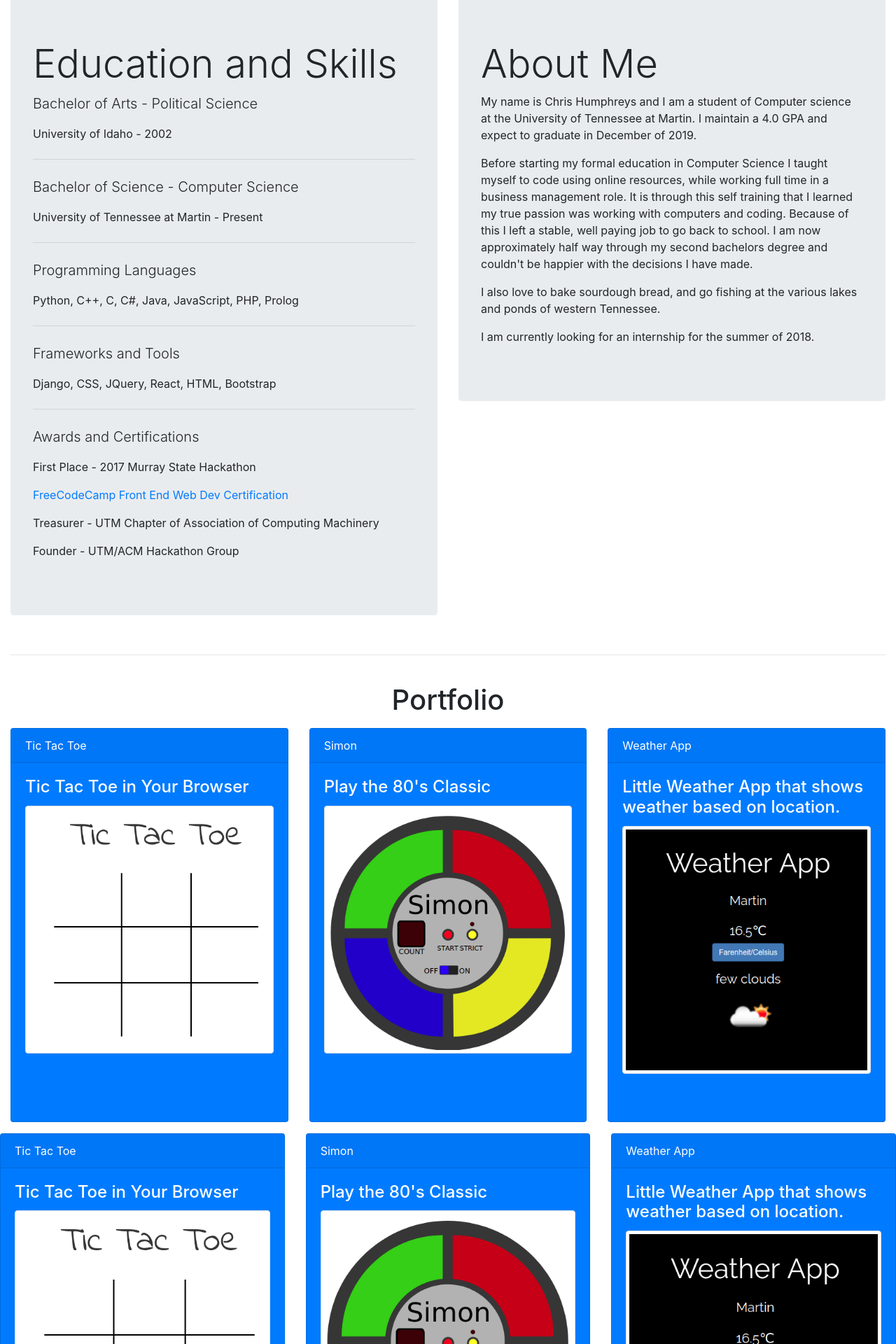
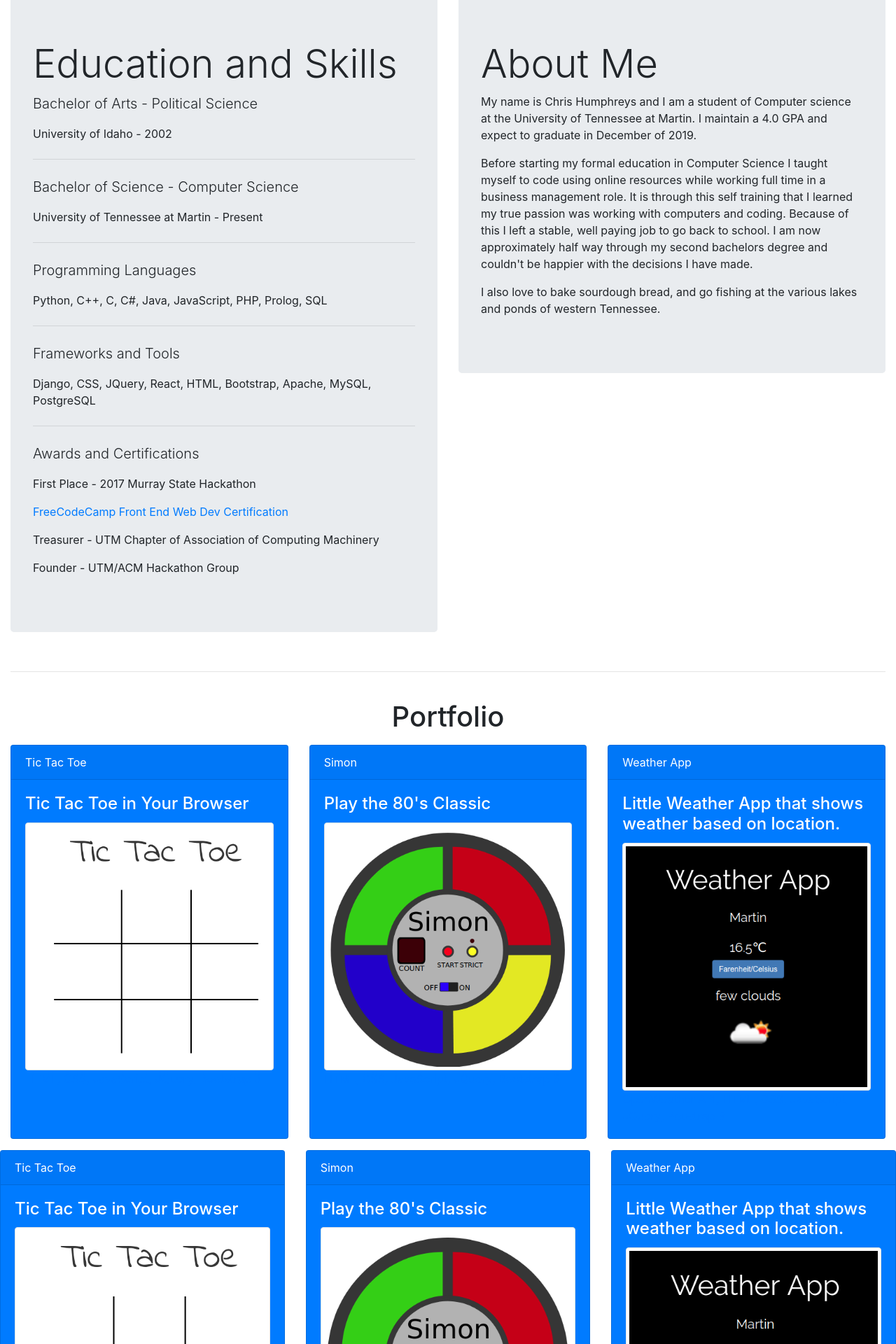
Before and after one commit to ChrisCHumphreys/portfolio, a Django app: page / in a window 1280 px wide. Shown: the part 666-2586 px from the top of the page at 70% size. Run offline with Django 3.2, Linux system fonts and the light colour scheme; some libraries are stand-ins or nearby versions.

```diff
--- a/portfolio/templates/portfolio/base.html
+++ b/portfolio/templates/portfolio/base.html
@@ -5,6 +5,7 @@
 <head>
     {% bootstrap_javascript jquery='full' %}
     {% bootstrap_css %}
+    <script defer src="https://use.fontawesome.com/releases/v5.0.8/js/all.js"></script>
     <link rel="stylesheet" type="text/css" href="{% static 'portfolio/me.css' %}"/>
     {% bootstrap_messages %}
     {% block custom-css %}
@@ -27,7 +28,7 @@
                 <a class="nav-link" href="{% url 'index' %}#portfolio">Portfolio</a>
             </li>
             <li class="nav-item active">
-                <a class="nav-link" href="#">Contact Me</a>
+                <a class="nav-link" href="{% url 'index' %}#contact">Contact Me</a>
             </li>
         </ul>
     </div>
--- a/portfolio/templates/portfolio/index.html
+++ b/portfolio/templates/portfolio/index.html
@@ -30,10 +30,10 @@
                     <p class="">University of Tennessee at Martin - Present</p>
                     <hr class="my-4">
                     <p class="lead">Programming Languages</p>
-                    <p class="">Python, C++, C, C#, Java, JavaScript, PHP, Prolog</p>
+                    <p class="">Python, C++, C, C#, Java, JavaScript, PHP, Prolog, SQL</p>
                     <hr class="my-4">
                     <p class="lead">Frameworks and Tools</p>
-                    <p class="">Django, CSS, JQuery, React, HTML, Bootstrap</p>
+                    <p class="">Django, CSS, JQuery, React, HTML, Bootstrap, Apache, MySQL, PostgreSQL</p>
                     <hr class="my-4">
                     <p class="lead">Awards and Certifications</p>
                     <p class="">First Place - 2017 Murray State Hackathon</p>
@@ -51,7 +51,7 @@
                         science at the University of Tennessee at Martin. I
                         maintain a 4.0 GPA and expect to graduate in December of 2019.</p>
                     <p class="">Before starting my formal education in Computer Science I
-                        taught myself to code using online resources, while working full time in
+                        taught myself to code using online resources while working full time in
                         a business management role. It is through this self training that I
                         learned my true passion was working with computers and coding. Because of this I left
                         a stable, well paying job to go back to school. I am now approximately half
@@ -59,7 +59,7 @@
                         decisions I have made.</p>
                     <p class="">I also love to bake sourdough bread, and go fishing at the
                         various lakes and ponds of western Tennessee.</pclass>
-                    <p class="">I am currently looking for an internship for the summer of 2018.
+                    <p class="">
                     </p>
                 </div>
             </div>
@@ -105,7 +105,8 @@
                     <div class="card-body">
                         <h4 class="card-title">Little Weather App that shows weather based on location.</h4>
                         <a href="{% url 'weather' %}">
-                            <img src="{% static 'images/weather-thumb.png' %}" alt="A screenshot of the local weather app"
+                            <img src="{% static 'images/weather-thumb.png' %}"
+                                 alt="A screenshot of the local weather app"
                                  class="img-thumbnail">
                             <p class="card-text">OpenWeather API, HTML, CSS, JavaScript, JQuery, Boostrap 3</p>
                         </a>
@@ -134,7 +135,8 @@
                         <div class="card-body">
                             <h4 class="card-title">Play the 80's Classic</h4>
                             <a href="{% url 'simon' %}">
-                            <img src="{% static 'images/simon-thumb.png' %}" alt="A screenshot of the simon game page"
+                                <img src="{% static 'images/simon-thumb.png' %}"
+                                     alt="A screenshot of the simon game page"
                                      class="img-thumbnail">
                                 <p class="card-text">HTML, CSS, JavaScript, JQuery, Bootstrap 3</p>
                             </a>
@@ -147,7 +149,8 @@
                         <div class="card-body">
                             <h4 class="card-title">Little Weather App that shows weather based on location.</h4>
                             <a href="{% url 'weather' %}">
-                            <img src="{% static 'images/weather-thumb.png' %}" alt="A screenshot of the local weather app"
+                                <img src="{% static 'images/weather-thumb.png' %}"
+                                     alt="A screenshot of the local weather app"
                                      class="img-thumbnail">
                                 <p class="card-text">OpenWeather API, HTML, CSS, JavaScript, JQuery, Boostrap 3</p>
                             </a>
@@ -156,4 +159,28 @@
                 </div>
             </div>
         </div>
+    </div>
+    <div class="container-fluid" id="contact">
+        <hr class="my-4">
+        <div class="row">
+            <div class="col-12">
+                <h1 class="text-center mb-4">Contact Info</h1>
+            </div>
+        </div>
+        <div class="row">
+            <div class="col-6">
+                <a href="mailto:geochris35@gmail.com"><p class="text-center">Email</p></a>
+                <a href="https://www.linkedin.com/in/christopher-humphreys-b15446a5"><p class="text-center">Linkedin</p></a>
+                <a href="https://github.com/ChrisCHumphreys"><p class="text-center">GitHub</p></a>
+                <a href="https://twitter.com/ChrisCHumphre"><p class="text-center">Twitter</p></a>
+
+            </div>
+            <div class="col-6">
+                <p class="mx-auto">I am currently looking for an internship for the summer of 2018, and will be
+                    looking for full time work in the fall of 2019.<br><br>
+                    I am also available for hire for short term jobs and projects, or part time work in the Martin, TN
+                    area while I finish school.</p>
+            </div>
+        </div>
+    </div>
 {% endblock %}
```
Lines whose indentation alone changed are shown as unchanged.
